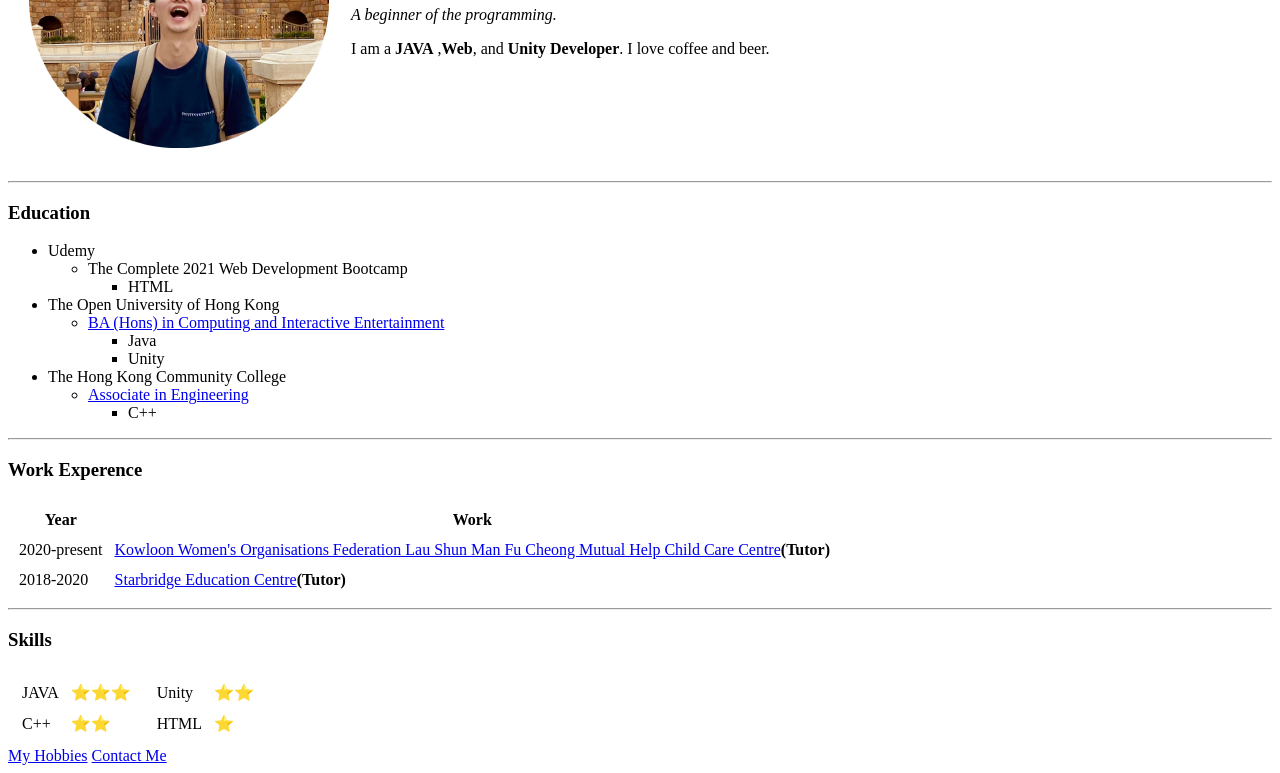
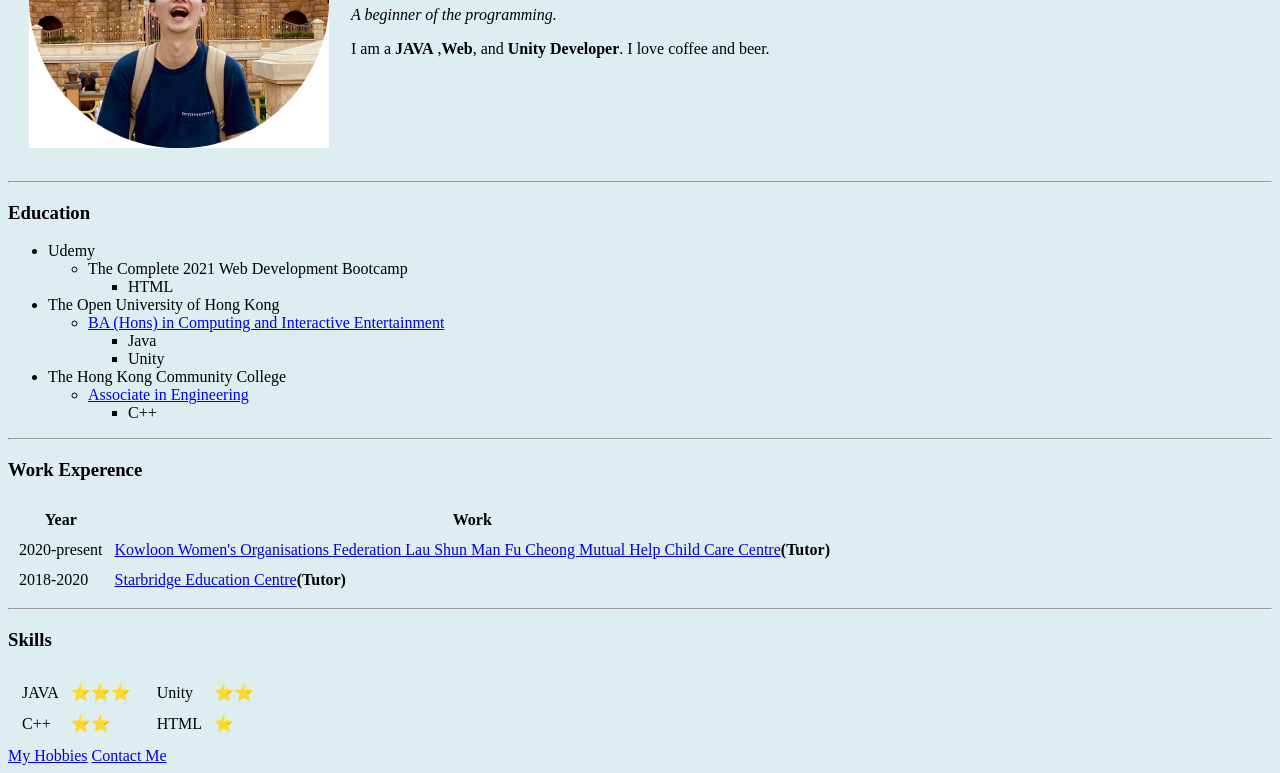
Before and after one commit to stevenkelvin/cv, a plain HTML site: page index.html in a window 1280 px wide. Shown: the part 181-954 px from the top of the page. Drawn offline with Linux system fonts and the light colour scheme.

Commit message:
Add files via upload

```diff
--- a/index.html
+++ b/index.html
@@ -6,7 +6,7 @@
   <title>Leung Ka Kit's Personal Site</title>
 </head>
 
-<body>
+<body style="background-color: #DEEDF0;">
   <table cellspacing="20">
     <tr>
       <td><img src="images/Leung Ka Kit.png" alt="Leung Ka Kit's profile image"></td>
```
